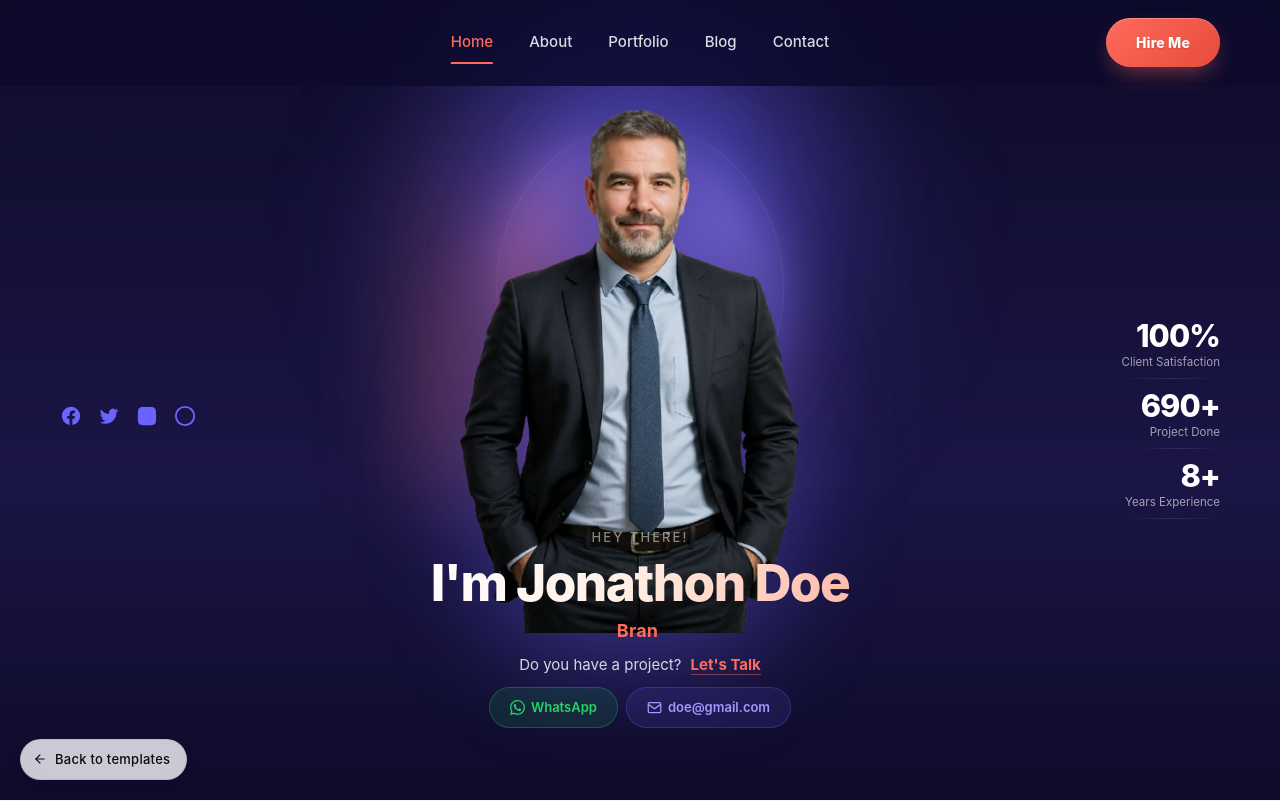
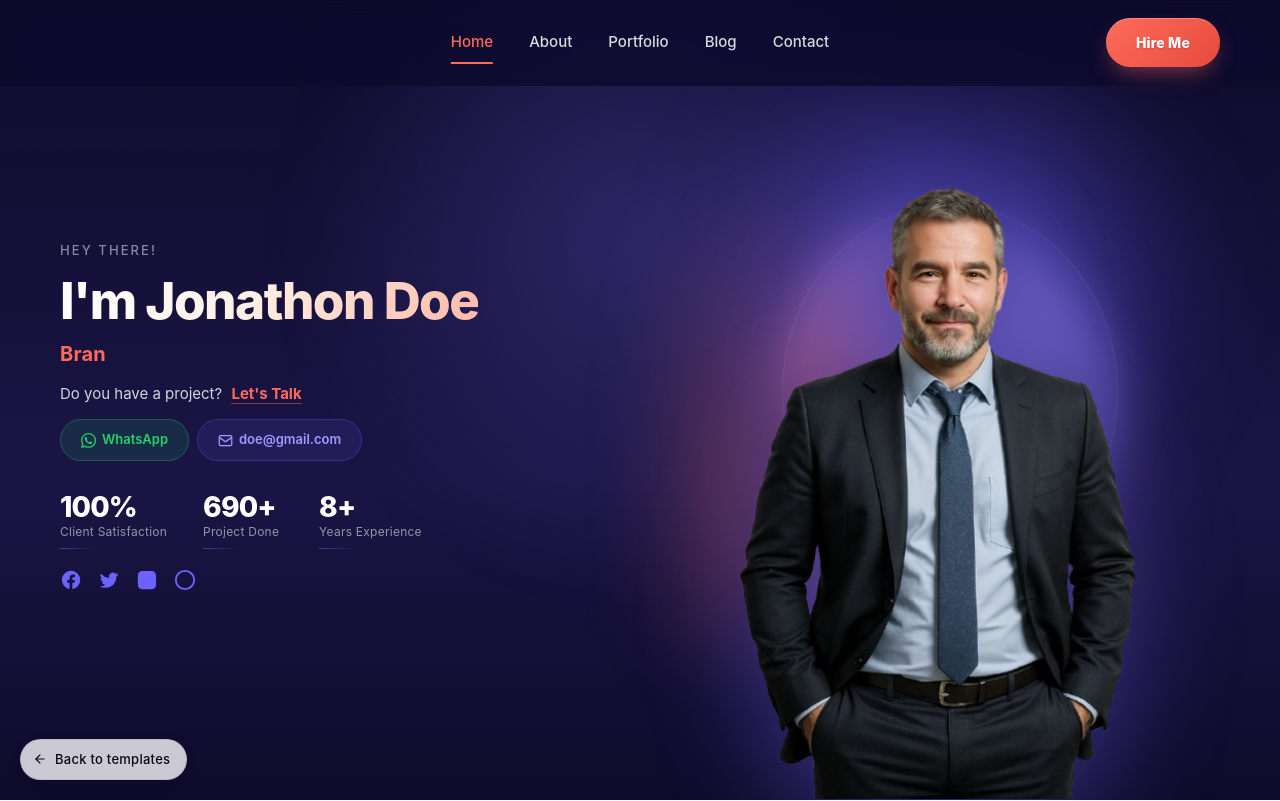
Before and after one commit to joyalvarghese458/template-app, a Next.js app: page /templates/pure in a window 1280 px wide. Shown: the top 801 px of the page. Built offline with nearby package versions, Linux system fonts and the light colour scheme; a web font is replaced by a local one.

Commit message:
next change

```diff
--- a/app/templates/pure/page.tsx
+++ b/app/templates/pure/page.tsx
@@ -162,22 +162,38 @@ function Hero() {
       </div>
 
       <div className={styles.heroGrid}>
-        {/* Left badges */}
-        <div className={styles.heroLeft}>
-          <div className={styles.badge}>
-            <span className={styles.badgeDot} />
-            <div>
-              <span className={styles.badgeLabel}>{PROFILE.role}</span>
-              <span className={styles.badgeSub}>{PROFILE.location}</span>
-            </div>
+        {/* Image — top on mobile, RIGHT column on desktop */}
+        <div className={styles.heroCenter}>
+          <div className={styles.figureWrap}>
+            <div className={styles.figureHalo} aria-hidden="true" />
+            <div className={styles.figureRing} aria-hidden="true" />
+            <div className={styles.figureGlow} aria-hidden="true" />
+            {/* eslint-disable-next-line @next/next/no-img-element */}
+            <img
+              className={styles.figureImg}
+              src="/pure-portrait.png"
+              alt={`${PROFILE.name} portrait`}
+              draggable={false}
+            />
           </div>
+        </div>
 
-          <div className={`${styles.badge} ${styles.badgeMuted}`}>
-            <span className={`${styles.badgeDot} ${styles.badgeDotMuted}`} />
-            <div>
-              <span className={styles.badgeLabel}>Say hello to</span>
-              <span className={styles.badgeSub}>{PROFILE.email}</span>
-            </div>
+        {/* Text content — below image on mobile, LEFT column on desktop */}
+        <div className={styles.heroContent}>
+          <HeroIntro
+            name={PROFILE.name}
+            email={PROFILE.email}
+            roles={PROFILE.roles}
+            whatsapp={PROFILE.whatsapp}
+          />
+
+          <div className={styles.heroStats}>
+            {STATS.map((s) => (
+              <div key={s.label} className={styles.stat}>
+                <p className={styles.statValue}>{s.value}</p>
+                <p className={styles.statLabel}>{s.label}</p>
+              </div>
+            ))}
           </div>
 
           <div className={styles.socials}>
@@ -194,47 +210,6 @@ function Hero() {
               <svg className={styles.socialIcon} viewBox="0 0 24 24" fill="currentColor"><circle cx="12" cy="12" r="10" fill="none" stroke="currentColor" strokeWidth="2"/></svg>
             </a>
           </div>
-        </div>
-
-        {/* Center figure + name */}
-        <div className={styles.heroCenter}>
-          <div className={styles.figureWrap}>
-            <div className={styles.figureHalo} aria-hidden="true" />
-            <div className={styles.figureRing} aria-hidden="true" />
-            <div className={styles.figureGlow} aria-hidden="true" />
-            {/* eslint-disable-next-line @next/next/no-img-element */}
-            <img
-              className={styles.figureImg}
-              src="/pure-portrait.png"
-              alt={`${PROFILE.name} portrait`}
-              draggable={false}
-            />
-          </div>
-          {/* Desktop: name + CTA overlaid/below figure */}
-          <h1 className={styles.bigName}>{PROFILE.name}</h1>
-          <p className={styles.bigNameSub}>
-            Do you have a project?
-            <Link href="/templates/pure/contact" className={styles.bigNameSubLink}>
-              Let&apos;s Talk
-            </Link>
-          </p>
-          {/* Mobile-only: greeting, typing role, CTA, WhatsApp + email */}
-          <HeroIntro
-            name={PROFILE.name}
-            email={PROFILE.email}
-            roles={PROFILE.roles}
-            whatsapp={PROFILE.whatsapp}
-          />
-        </div>
-
-        {/* Right stats */}
-        <div className={styles.heroRight}>
-          {STATS.map((s) => (
-            <div key={s.label} className={styles.stat}>
-              <p className={styles.statValue}>{s.value}</p>
-              <p className={styles.statLabel}>{s.label}</p>
-            </div>
-          ))}
         </div>
       </div>
     </section>
--- a/app/templates/pure/styles.module.css
+++ b/app/templates/pure/styles.module.css
@@ -66,29 +66,52 @@
 
 @media (min-width: 1024px) {
   .heroGrid {
-    grid-template-columns: 1fr 1.6fr 1fr;
-    gap: 40px;
+    grid-template-columns: 1fr 1fr;
+    gap: 60px;
     align-items: center;
   }
 }
 
-/* Hero left column - badges */
-.heroLeft {
+@media (min-width: 1280px) {
+  .heroGrid {
+    gap: 80px;
+  }
+}
+
+/* heroContent — text + stats + socials */
+.heroContent {
   display: flex;
   flex-direction: column;
   align-items: center;
-  justify-content: center;
-  gap: 18px;
+  gap: 16px;
   z-index: 2;
-  order: 2;
+  order: 2; /* mobile: below image */
+  width: 100%;
 }
 
 @media (min-width: 1024px) {
-  .heroLeft {
+  .heroContent {
+    order: 1; /* desktop: left column */
     align-items: flex-start;
-    justify-content: center;
-    order: 0;
-    align-self: center;
+    gap: 20px;
+  }
+}
+
+/* heroStats — stat numbers row */
+.heroStats {
+  display: flex;
+  flex-direction: row;
+  flex-wrap: wrap;
+  justify-content: center;
+  gap: 16px;
+  width: 100%;
+}
+
+@media (min-width: 1024px) {
+  .heroStats {
+    justify-content: flex-start;
+    gap: 36px;
+    margin-top: 4px;
   }
 }
 
@@ -149,6 +172,13 @@
   margin-top: 0;
   opacity: 0;
   animation: badgeIn 1s 0.6s cubic-bezier(0.22, 1, 0.36, 1) forwards;
+  justify-content: center;
+}
+
+@media (min-width: 1024px) {
+  .socials {
+    justify-content: flex-start;
+  }
 }
 
 .socialIcon {
@@ -163,20 +193,25 @@
   transform: translateY(-3px) scale(1.15) rotate(-8deg);
 }
 
-/* Hero center — figure + name */
+/* Hero center — profile image */
 .heroCenter {
   position: relative;
   display: flex;
   flex-direction: column;
   align-items: center;
-  justify-content: flex-start;
+  justify-content: center;
   z-index: 1;
-  min-height: auto;
   width: 100%;
-  order: 1;
+  order: 1; /* mobile: image first */
 }
 
-/* heroCenter height is content-driven; no fixed min-height needed */
+@media (min-width: 1024px) {
+  .heroCenter {
+    order: 2; /* desktop: right column */
+    align-items: center;
+    justify-content: center;
+  }
+}
 
 .figureWrap {
   position: relative;
@@ -205,15 +240,15 @@
 
 @media (min-width: 1024px) {
   .figureWrap {
-    width: 320px;
-    height: 380px;
+    width: min(44vw, 400px);
+    height: min(48vw, 460px);
   }
 }
 
 @media (min-width: 1280px) {
   .figureWrap {
-    width: 360px;
-    height: 420px;
+    width: 420px;
+    height: 480px;
   }
 }
 
@@ -310,33 +345,11 @@
   border-color: #fff;
 }
 
-/* Hero right — stats */
-.heroRight {
-  display: flex;
-  flex-direction: row;
-  flex-wrap: wrap;
-  justify-content: center;
-  gap: 20px;
-  z-index: 2;
-  order: 3;
-  width: 100%;
-}
-
-@media (min-width: 1024px) {
-  .heroRight {
-    flex-direction: column;
-    align-items: flex-end;
-    text-align: right;
-    gap: 4px;
-    align-self: center;
-  }
-}
-
 .stat {
   position: relative;
-  padding: 8px 0;
+  padding: 4px 0;
   opacity: 0;
-  transform: translateX(30px);
+  transform: translateX(-20px);
   animation: badgeIn 0.9s cubic-bezier(0.22, 1, 0.36, 1) forwards;
   text-align: center;
   min-width: 80px;
@@ -348,22 +361,23 @@
 
 @media (min-width: 1024px) {
   .stat {
-    text-align: right;
+    text-align: left;
+    padding: 8px 0;
   }
   .stat::after {
     content: "";
     position: absolute;
     bottom: 0;
     left: 0;
-    right: 0;
+    width: 40px;
     height: 1px;
-    background: linear-gradient(90deg, transparent, rgba(255, 255, 255, 0.12), transparent);
+    background: linear-gradient(90deg, rgba(108, 99, 255, 0.5), transparent);
   }
 }
 
 .statValue {
   font-family: "Plus Jakarta Sans", "Inter", sans-serif;
-  font-size: clamp(26px, 2.4vw, 34px);
+  font-size: clamp(24px, 5vw, 32px);
   font-weight: 800;
   color: #fff;
   letter-spacing: -0.03em;
@@ -371,10 +385,23 @@
   line-height: 1;
 }
 
+@media (min-width: 1024px) {
+  .statValue {
+    font-size: clamp(26px, 2.2vw, 34px);
+  }
+}
+
 .statLabel {
-  color: rgba(255, 255, 255, 0.6);
-  font-size: clamp(11px, 0.9vw, 13px);
+  color: rgba(255, 255, 255, 0.55);
+  font-size: clamp(11px, 2.5vw, 13px);
   margin: 0;
+  letter-spacing: 0.02em;
+}
+
+@media (min-width: 1024px) {
+  .statLabel {
+    font-size: 12px;
+  }
 }
 
 /* ── About section ─────────────────────────────────────── */
@@ -1200,6 +1227,16 @@
   animation: mobileIntroIn 0.7s 0.35s cubic-bezier(0.22, 1, 0.36, 1) forwards;
 }
 
+/* Desktop: left-align everything inside the intro block */
+@media (min-width: 1024px) {
+  .mobileIntro {
+    align-items: flex-start;
+    text-align: left;
+    padding: 0;
+    gap: 12px;
+  }
+}
+
 @keyframes mobileIntroIn {
   from { opacity: 0; transform: translateY(18px); }
   to   { opacity: 1; transform: translateY(0); }
@@ -1227,6 +1264,12 @@
   color: transparent;
 }
 
+@media (min-width: 1024px) {
+  .mobileIntroName {
+    font-size: clamp(2.6rem, 4vw, 4rem);
+  }
+}
+
 /* Typing row */
 .mobileIntroTypingRow {
   display: flex;
@@ -1236,11 +1279,23 @@
   gap: 1px;
 }
 
+@media (min-width: 1024px) {
+  .mobileIntroTypingRow {
+    justify-content: flex-start;
+  }
+}
+
 .mobileIntroTypingText {
   font-size: clamp(13px, 3.2vw, 18px);
   font-weight: 700;
   color: #ff6b5b;
   letter-spacing: 0.01em;
+}
+
+@media (min-width: 1024px) {
+  .mobileIntroTypingText {
+    font-size: 20px;
+  }
 }
 
 .mobileIntroCursor {
@@ -1289,6 +1344,12 @@
   margin-top: 2px;
 }
 
+@media (min-width: 1024px) {
+  .mobileIntroActions {
+    justify-content: flex-start;
+  }
+}
+
 .mobileIntroWa,
 .mobileIntroEmail {
   display: inline-flex;
```
